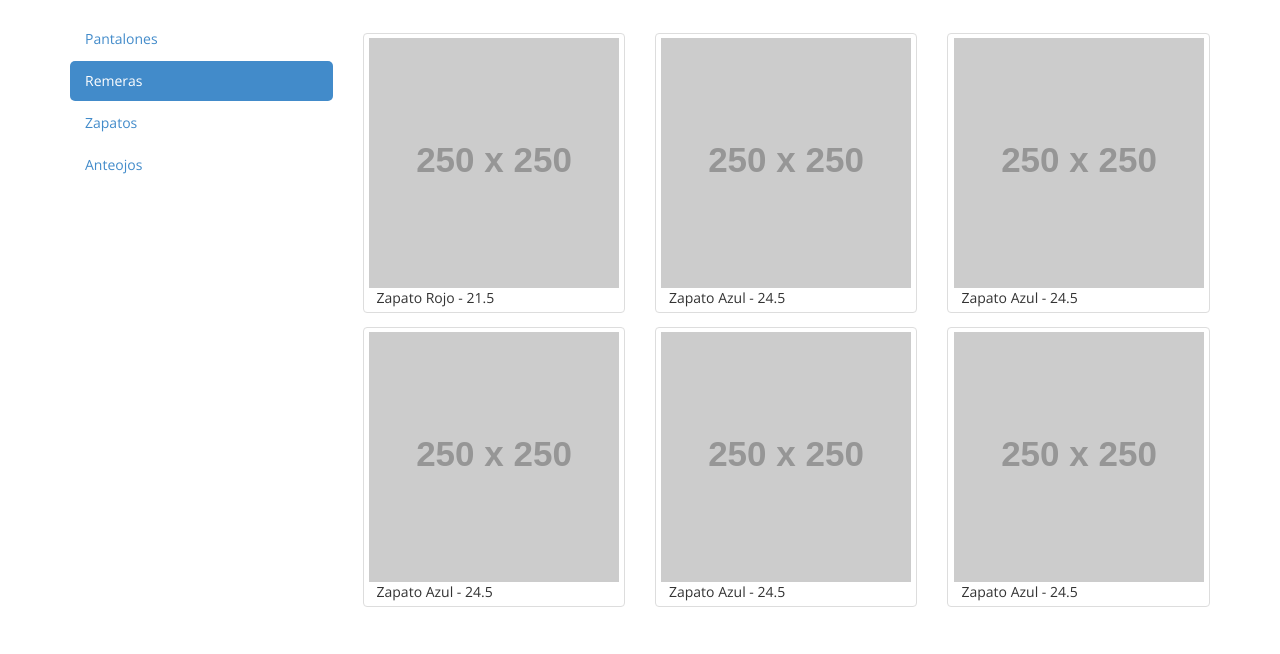
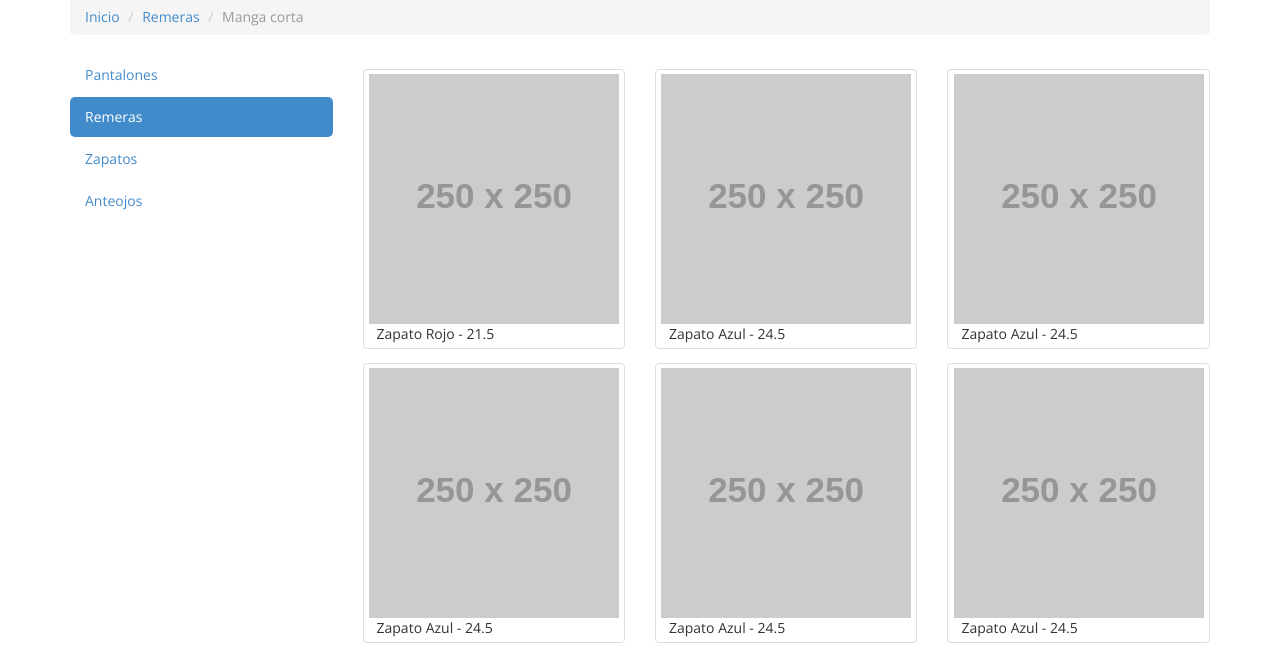
Before and after one commit to sramirezayuso/HipsterShop, a website: page tpe1/src/app/index.html at #/products in a window 1280 px wide. Shown: the part 146-800 px from the top of the page. Drawn offline with nearby package versions, Linux system fonts and the light colour scheme; files that its build step writes are made by us from their sources; placeholder pictures from the web are drawn by us.

Commit message:
Add breadcrumbs

```diff
--- a/tpe1/src/app/partials/products.html
+++ b/tpe1/src/app/partials/products.html
@@ -1,6 +1,11 @@
 <div class="header-image header-image-women">
   <h1>Mujeres.</h1>
 </div>
+<ol class="breadcrumb">
+  <li><a href="#">Inicio</a></li>
+  <li><a href="#">Remeras</a></li>
+  <li class="active">Manga corta</li>
+</ol>
 
 <div class=row>
   <div class="col-md-3" ng-include="'partials/sidebar.html'">
--- a/tpe1/src/less/breadcrumbs.less
+++ b/tpe1/src/less/breadcrumbs.less
@@ -8,7 +8,7 @@
   margin-bottom: @line-height-computed;
   list-style: none;
   background-color: @breadcrumb-bg;
-  border-radius: @border-radius-base;
+  border-radius: 0 0 @border-radius-base @border-radius-base;
   > li {
     display: inline-block;
     &+li:before {
--- a/tpe1/src/less/custom.less
+++ b/tpe1/src/less/custom.less
@@ -8,7 +8,7 @@
 }
 
 .header-image {
-  margin: 0 0 @line-height-computed;
+  // margin: 0 0 @line-height-computed;
 
   padding-top: ((@line-height-computed / 2) - 1);
   padding-right: 60px;
```
